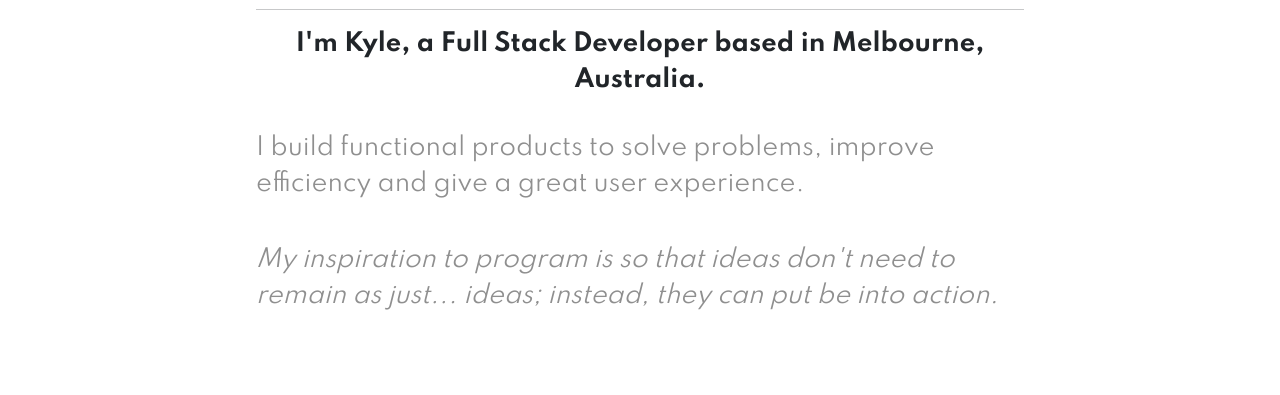
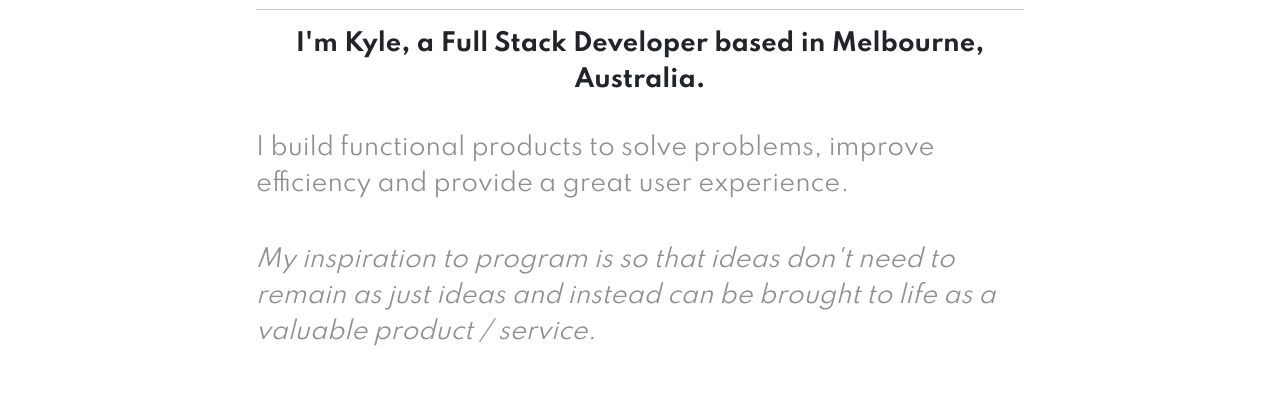
Before and after one commit to KG1414/portfolio-updated-version, a React (Create React App) app in the folder client/: page / in a window 1280 px wide. Shown: the part 1140-1535 px from the top of the page. Built offline with nearby package versions, Linux system fonts and the light colour scheme; no server answers.

Commit message:
Development draft 1.1

```diff
--- a/client/src/components/About/About.jsx
+++ b/client/src/components/About/About.jsx
@@ -42,9 +42,9 @@ const About = () => {
                 <hr />
                 <h3 style={{ textAlign: "center" }}>I'm Kyle, a Full Stack Developer based in Melbourne, Australia.</h3>
                 <br />
-                <p>I build functional products to solve problems, improve efficiency and give a great user experience.</p>
+                <p>I build functional products to solve problems, improve efficiency and provide a great user experience.</p>
                 <br />
-                <p><i>My inspiration to program is so that ideas don't need to remain as just... ideas; instead, they can put be into action.</i></p>
+                <p><i>My inspiration to program is so that ideas don't need to remain as just ideas and instead can be brought to life as a valuable product / service.</i></p>
 
                 <h2 className="section-heading" style={{ paddingTop: "40%", marginBottom: "0%", overflow: "none" }}>Tech Stack</h2>
             </div>
```
